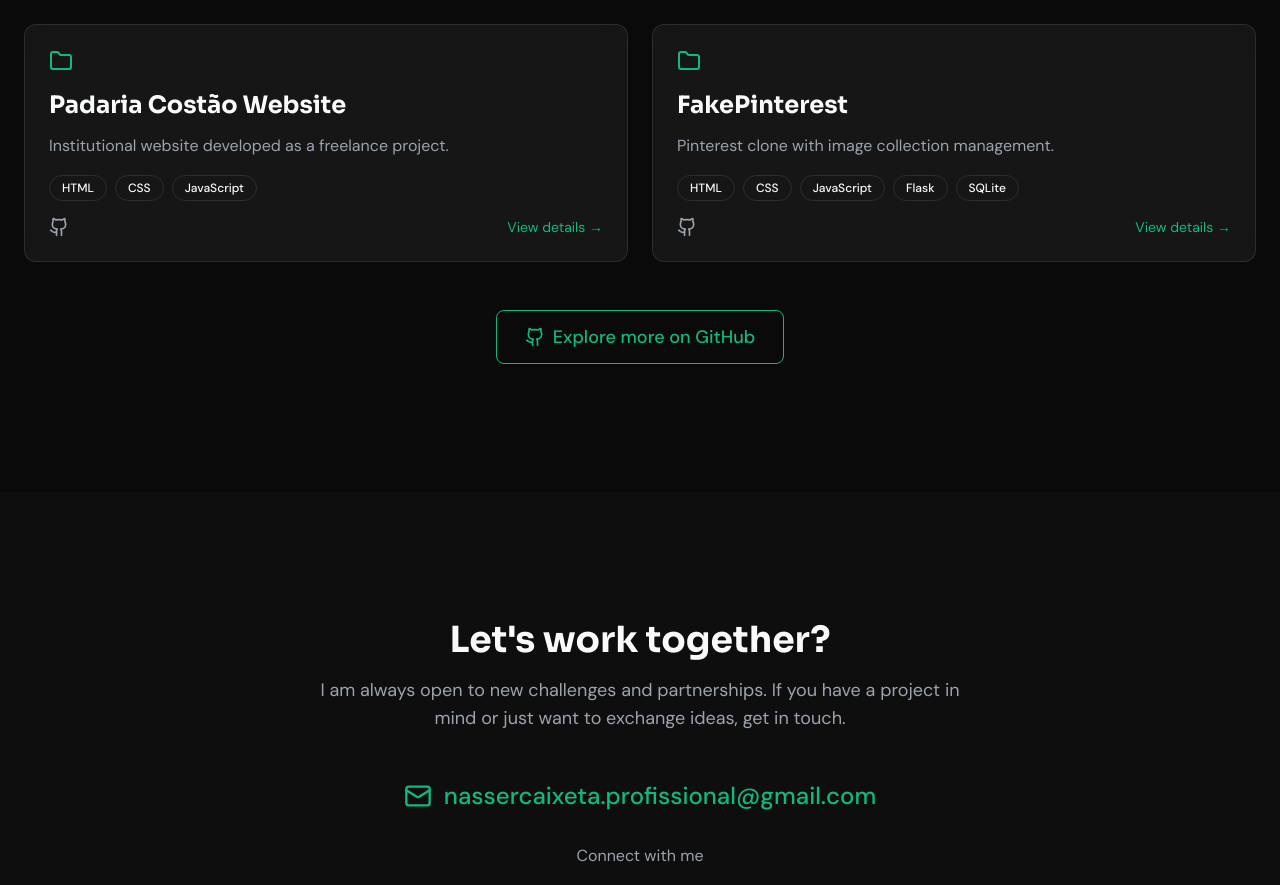
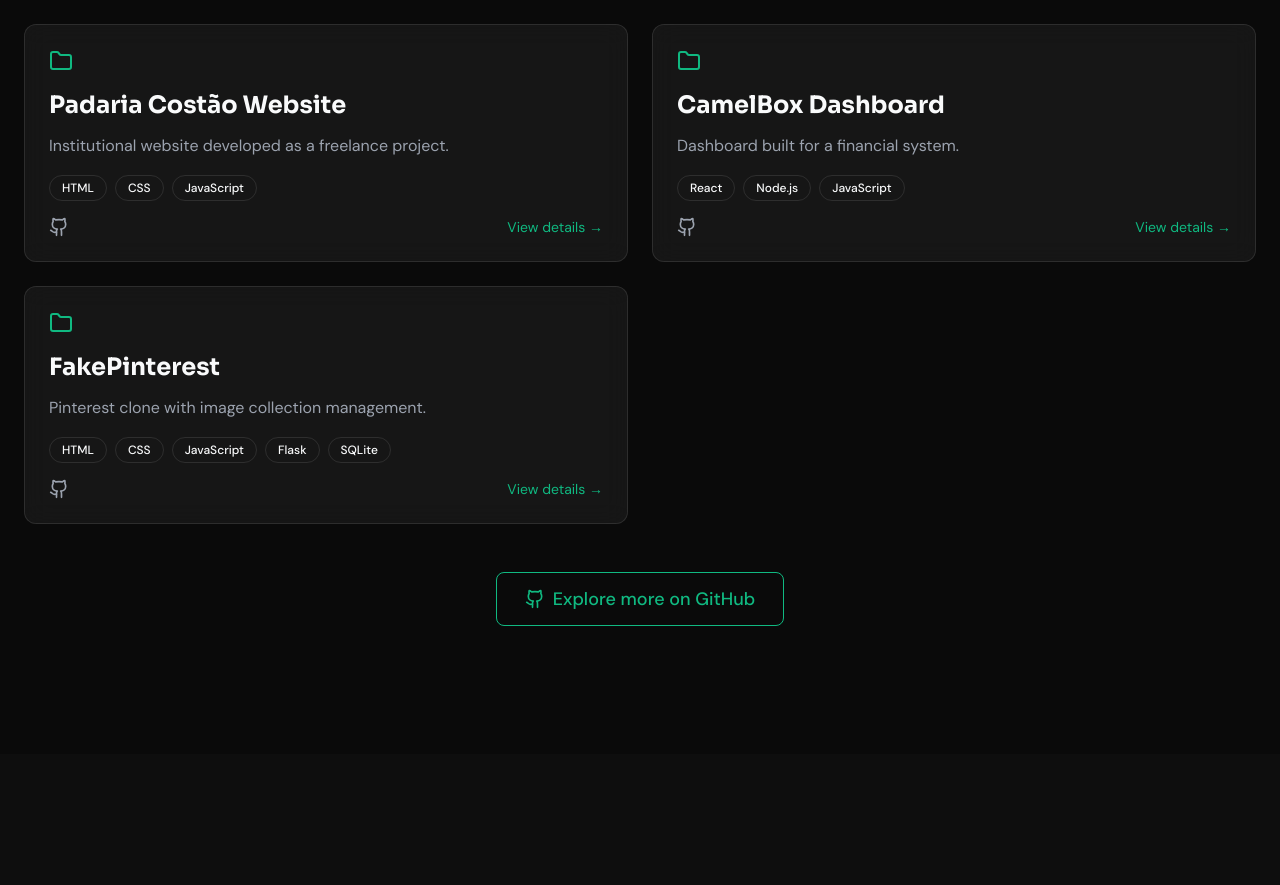
Before and after one commit to NasserCaixeta/CV-Nasser, a Next.js app: page /en in a window 1280 px wide. Shown: the part 3858-4743 px from the top of the page. Built offline with nearby package versions, Linux system fonts and the light colour scheme.

Commit message:
adding camelbox frontend

```diff
--- a/src/data/projects.ts
+++ b/src/data/projects.ts
@@ -84,6 +84,15 @@ export const projects: Project[] = [
     githubUrl: "https://github.com/NasserCaixeta/ProjetoPadaria",
   },
   {
+    slug: "CamelBox Dashboard",
+    title: "CamelBox Dashboard",
+    description: "Dashboard feito para um sistema financeiro.",
+    longDescription:
+      "Dashboard feito utilizando REACT para o sistema financeiro camelbox",
+    technologies: ["REACT", "Node.JS", "JavaScript"],
+    githubUrl: "https://github.com/NasserCaixeta/pi4-frontend-CAMELBOX",
+  },
+  {
     slug: "fake-pinterest",
     title: "FakePinterest",
     description: "Clone do Pinterest com gerenciamento de coleções de imagens.",
--- a/src/i18n/dictionaries/en.ts
+++ b/src/i18n/dictionaries/en.ts
@@ -176,6 +176,15 @@ export const en = {
       githubUrl: "https://github.com/NasserCaixeta/ProjetoPadaria",
     },
     {
+      slug: "camelbox-dashboard",
+      title: "CamelBox Dashboard",
+      description: "Dashboard built for a financial system.",
+      longDescription:
+        "Dashboard built with React for the CamelBox financial system.",
+      technologies: ["React", "Node.js", "JavaScript"],
+      githubUrl: "https://github.com/NasserCaixeta/pi4-frontend-CAMELBOX",
+    },
+    {
       slug: "fake-pinterest",
       title: "FakePinterest",
       description: "Pinterest clone with image collection management.",
--- a/src/i18n/dictionaries/pt.ts
+++ b/src/i18n/dictionaries/pt.ts
@@ -177,6 +177,15 @@ export const pt = {
       githubUrl: "https://github.com/NasserCaixeta/ProjetoPadaria",
     },
     {
+      slug: "camelbox-dashboard",
+      title: "CamelBox Dashboard",
+      description: "Dashboard feito para um sistema financeiro.",
+      longDescription:
+        "Dashboard feito utilizando React para o sistema financeiro CamelBox.",
+      technologies: ["React", "Node.js", "JavaScript"],
+      githubUrl: "https://github.com/NasserCaixeta/pi4-frontend-CAMELBOX",
+    },
+    {
       slug: "fake-pinterest",
       title: "FakePinterest",
       description: "Clone do Pinterest com gerenciamento de coleções de imagens.",
```
